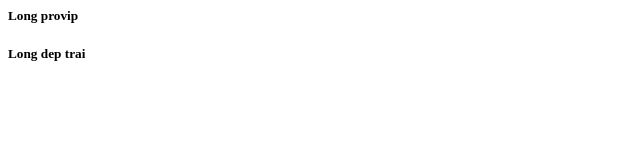
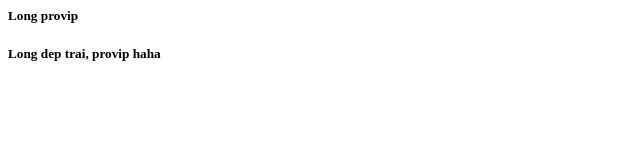
Before and after one commit to longbka/demo-github, a plain HTML site: page index.html in a window 1280 px wide. Shown: the full height of the page, 0-640 px from the left. Drawn offline with Linux system fonts and the light colour scheme.

Commit message:
Sua file de tao conflict

```diff
--- a/index.html
+++ b/index.html
@@ -1,2 +1,2 @@
 <h5>Long provip</h5>
-<h5>Long dep trai </h5>
+<h5>Long dep trai, provip haha </h5>
```
